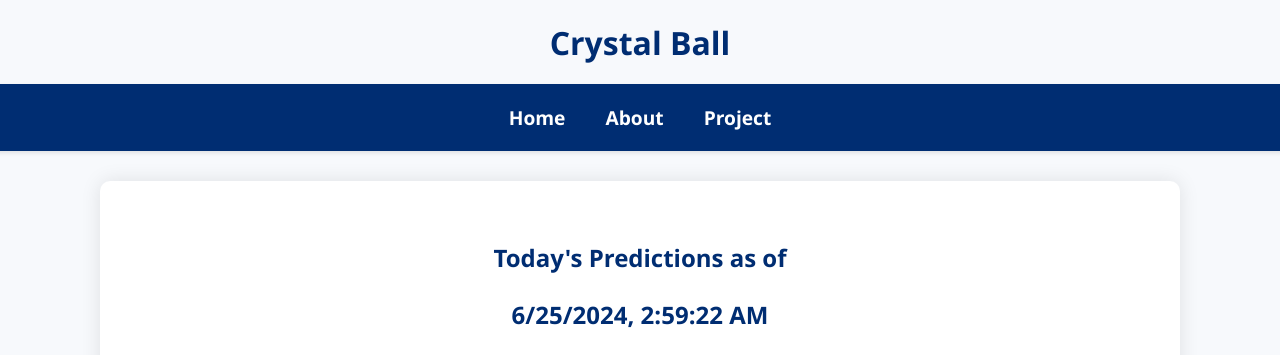
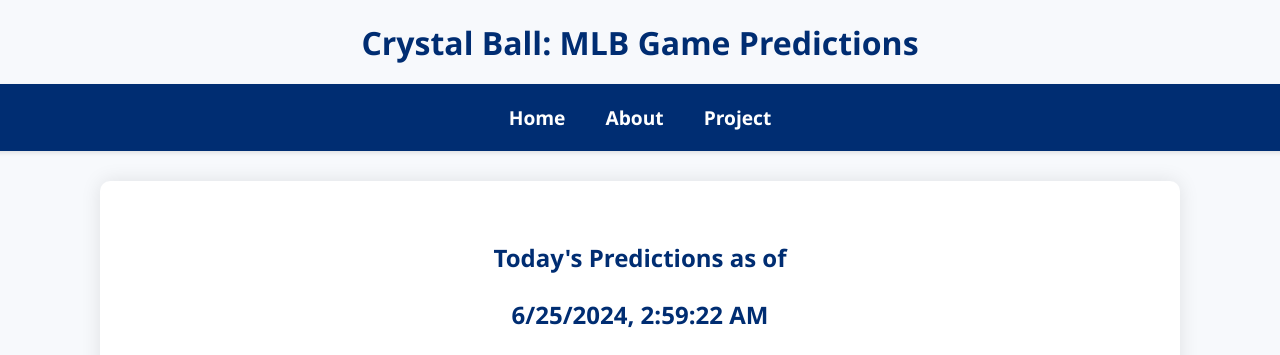
Before and after one commit to esteveeATWIT/CrystalBall, a Flask app: page / in a window 1280 px wide. Shown: the top 355 px of the page. Run offline with Flask 3, Linux system fonts and the light colour scheme; data that the repository does not hold is empty; parts of the project's set-up code (start-up, migrations or seed data) failed here and were passed over.

Commit message:
Title change

```diff
--- a/app/templates/base.html
+++ b/app/templates/base.html
@@ -5,7 +5,7 @@
     <link rel="stylesheet" type="text/css" href="{{ url_for('static', filename='css/styles.css') }}">
 </head>
 <body>
-    <h1>Crystal Ball</h1>
+    <h1>Crystal Ball: MLB Game Predictions</h1>
     <nav>
         <ul>
             <li><a href="{{ url_for('home') }}">Home</a></li>
```
